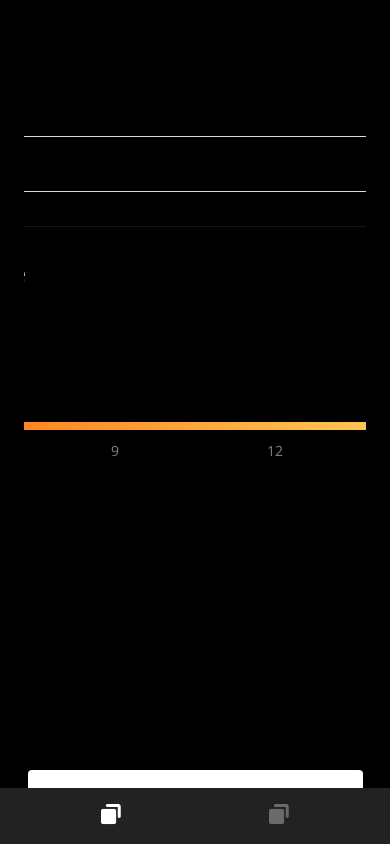
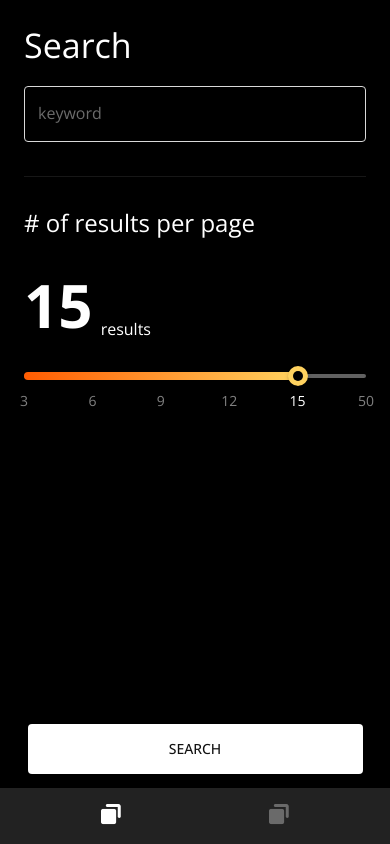
Before and after one commit to ahwei/hello-world, a React (Vite) app: page / in a window 390 px wide. Built offline with nearby package versions, Linux system fonts and the light colour scheme; no server answers.

Commit message:
style: enhance navigation and layout responsiveness across components

```diff
--- a/src/components/Layout/DesktopNavbar.tsx
+++ b/src/components/Layout/DesktopNavbar.tsx
@@ -58,7 +58,10 @@ const DesktopNavbar = () => {
               {isActive && (
                 <ListItemText
                   primary={item.label}
-                  primaryTypographyProps={{ color: 'white', fontSize: '12px' }}
+                  primaryTypographyProps={{
+                    color: 'white',
+                    fontSize: '12px',
+                  }}
                 />
               )}
             </ListItemButton>
--- a/src/components/Layout/HomePageLayout.tsx
+++ b/src/components/Layout/HomePageLayout.tsx
@@ -20,8 +20,10 @@ const HomePageLayout = () => {
           flexDirection: 'column',
           justifyContent: 'space-between',
           alignItems: 'center',
+          overflow: 'hidden',
           overflowY: 'auto',
-          paddingTop: '50px',
+          padding: { xs: 3 },
+          paddingBottom: { xs: '70px' },
         }}
       >
         <Outlet />
--- a/src/components/Layout/MobileNavbar.tsx
+++ b/src/components/Layout/MobileNavbar.tsx
@@ -1,5 +1,13 @@
-import { BottomNavigation, BottomNavigationAction } from '@mui/material';
-import { NavLink, useLocation } from 'react-router-dom';
+import ArrowBackIosNewIcon from '@mui/icons-material/ArrowBackIosNew';
+import {
+  AppBar,
+  BottomNavigation,
+  BottomNavigationAction,
+  IconButton,
+  Toolbar,
+  Typography,
+} from '@mui/material';
+import { NavLink, useLocation, useNavigate } from 'react-router-dom';
 import AppIcon from './AppIcon';
 const navItems = [
   { to: '/', label: 'Home' },
@@ -8,8 +16,33 @@ const navItems = [
 
 const MobileNavbar = () => {
   const location = useLocation();
+  const navigate = useNavigate();
 
+  console.log(
+    'location.pathname',
+    location.pathname,
+    location.pathname !== '/',
+  );
   return (
+    <>
+      {location.pathname !== '/' && (
+        <AppBar sx={{ backgroundColor: 'common.black' }}>
+          <Toolbar>
+            <IconButton color="primary" onClick={() => navigate('/')}>
+              <ArrowBackIosNewIcon />
+            </IconButton>
+            <Typography
+              variant="h4"
+              component="div"
+              color="primary"
+              sx={{ flexGrow: 1 }}
+            >
+              Home page
+            </Typography>
+          </Toolbar>
+        </AppBar>
+      )}
+
       <BottomNavigation
         sx={{
           position: 'fixed',
@@ -31,6 +64,7 @@ const MobileNavbar = () => {
           />
         ))}
       </BottomNavigation>
+    </>
   );
 };
 
--- a/src/components/Layout/index.tsx
+++ b/src/components/Layout/index.tsx
@@ -8,7 +8,7 @@ const RootBox = styled(Box)(({ theme }) => ({
   width: '100vw',
   height: '100vh',
   overflow: 'hidden',
-  overflowY: 'auto',
+  overflowY: 'hidden',
   display: 'flex',
   backgroundColor: theme.palette.common.black,
 }));
@@ -22,10 +22,9 @@ const Layout = () => {
       <Box
         sx={{
           width: '100%',
-          padding: 3,
+          padding: { xs: 0, sm: 3 },
           height: '100%',
           overflowY: 'auto',
-          marginBottom: isMobile ? '56px' : 0,
         }}
       >
         <Outlet />
--- a/src/pages/Home.tsx
+++ b/src/pages/Home.tsx
@@ -42,7 +42,10 @@ const Home = () => {
       <Box
         flexDirection="column"
         display="flex"
-        sx={{ maxWidth: 1200, minWidth: 800 }}
+        sx={{
+          maxWidth: 1200,
+          minWidth: { xs: '100%', sm: 800 },
+        }}
       >
         <Typography variant="h4" color="primary" sx={{ mb: '20px' }}>
           Search
--- a/src/pages/Search.tsx
+++ b/src/pages/Search.tsx
@@ -70,7 +70,8 @@ const Search = () => {
         container
         spacing={2}
         sx={{ pt: '24px' }}
-        justifyContent="flex-start"
+        justifyContent={{ xs: 'center', sm: 'flex-start' }}
+        alignItems="center"
       >
         {data?.pages?.map((pageData, pageIndex) =>
           pageData.data.map((item, itemIndex) => (
```
Lines whose indentation alone changed are shown as unchanged.
